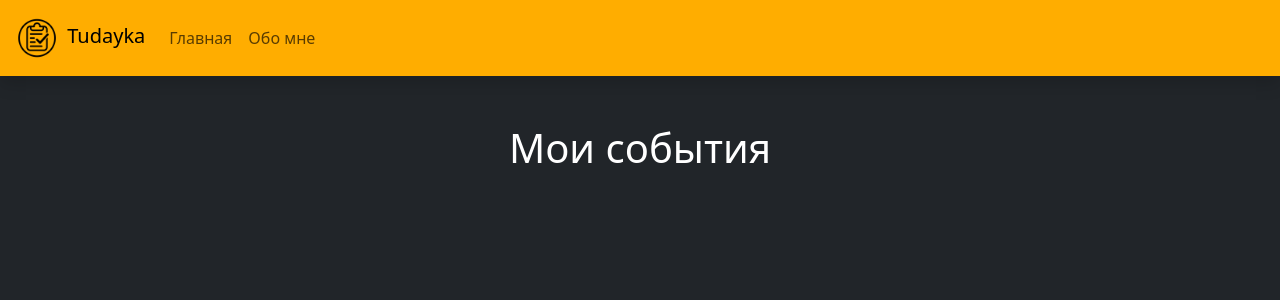
After one commit to Danzikks/tudayka, a PHP site: page /app/views/events.tpl.php in a window 1280 px wide. The commit adds this page. Shown: the top 300 px of the page. Run offline with PHP 8.4, Linux system fonts and the light colour scheme; data that the repository does not hold is empty.

Commit message:
наработки веб-версии тудейки

```diff
--- /dev/null
+++ b/app/controllers/events.php
@@ -0,0 +1,4 @@
+<?php
+declare(strict_types=1);
+$currentPage = 'events';
+require_once __DIR__ . '/../views/events.tpl.php';
--- /dev/null
+++ b/app/views/events.tpl.php
@@ -0,0 +1,23 @@
+<!doctype html>
+<html lang="ru">
+<head>
+    <meta charset="UTF-8">
+    <meta name="viewport"
+          content="width=device-width, user-scalable=no, initial-scale=1.0, maximum-scale=1.0, minimum-scale=1.0">
+    <meta http-equiv="X-UA-Compatible" content="ie=edge">
+    <title>Мои события</title>
+    <link href="https://cdn.jsdelivr.net/npm/bootstrap@5.3.3/dist/css/bootstrap.min.css" rel="stylesheet" integrity="sha384-QWTKZyjpPEjISv5WaRU9OFeRpok6YctnYmDr5pNlyT2bRjXh0JMhjY6hW+ALEwIH" crossorigin="anonymous">
+    <link rel="icon" type="image/png" href="assets/image/favicon.png">
+    <link rel="stylesheet" href="assets/style.css">
+</head>
+
+<?php require_once 'incs/header.php'?>
+
+<body class="bg-dark">
+<main>
+    <div>
+        <h1 class="mt-5 text-white text-center"> Мои события </h1>
+    </div>
+</main>
+</body>
+</html>
--- a/app/views/incs/header.php
+++ b/app/views/incs/header.php
@@ -1,3 +1,4 @@
+
 <header>
     <nav class="navbar navbar-expand-lg bg-blue shadow">
         <div class="container-fluid">
@@ -11,7 +12,7 @@
             <div class="collapse navbar-collapse" id="navbarSupportedContent">
                 <ul class="navbar-nav me-auto mb-2 mb-lg-0">
                     <li class="nav-item">
-                        <a class="nav-link <?php if ($currentPage === '/') echo 'active'?>" aria-current="page" href="/">Главная</a>
+                        <a class="nav-link <?php if ($currentPage === '/') echo 'active'?>" href="/">Главная</a>
                     </li>
                     <li class="nav-item">
                         <a class="nav-link <?php if ($currentPage === 'about') echo 'active'?>" href="/about">Обо мне</a>
--- a/public/index.php
+++ b/public/index.php
@@ -6,4 +6,6 @@ if ($_SERVER['REQUEST_URI'] === '/') {
     require_once __DIR__ . '/../app/controllers/main.php';
 } elseif ($_SERVER['REQUEST_URI'] === '/about') {
     require_once __DIR__ . '/../app/controllers/about.php';
+} elseif ($_SERVER['REQUEST_URI'] === '/events') {
+    require_once __DIR__ . '/../app/controllers/events.php';
 }
```
